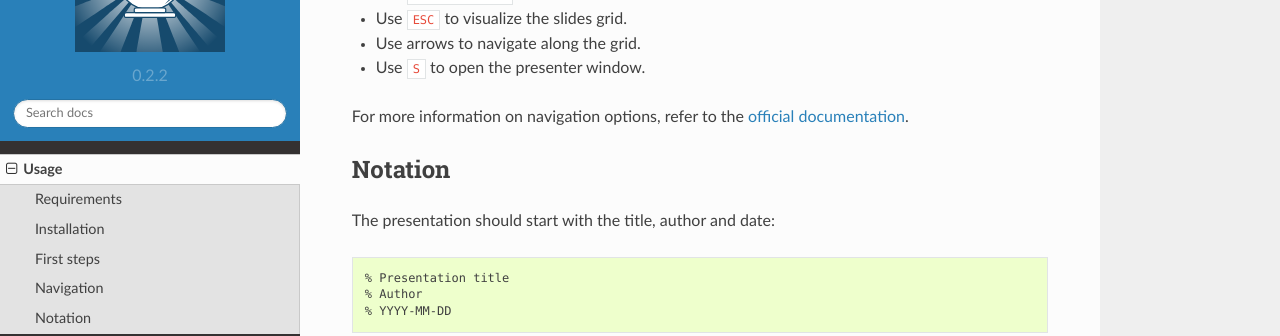
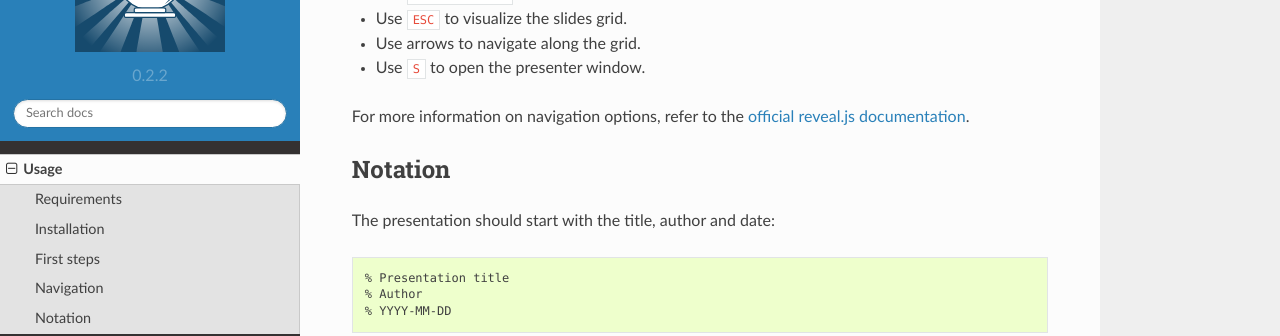
Before and after one commit to markdownreveal/markdownreveal, a Sphinx documentation site: the page built from docs/source/usage.rst, in a window 1280 px wide and 900 px high, scrolled down 1537 px. Shown: the part 151-487 px from the top of the window. Built offline with Sphinx 7.4.7 and the Read the Docs theme 2.0.0, drawn with Linux system fonts in a browser that asks for light colours; formulas are drawn with MathJax 3; some of the changed text lies outside the part shown.

Commit message:
Fix duplicate explicit target name in docs

```diff
--- a/docs/source/usage.rst
+++ b/docs/source/usage.rst
@@ -93,7 +93,7 @@
 - Use ``S`` to open the presenter window.
 
 For more information on navigation options, refer to the
-`official documentation <https://github.com/hakimel/reveal.js/>`_.
+`official reveal.js documentation <https://github.com/hakimel/reveal.js/>`_.
 
 
 .. index:: notation
@@ -181,5 +181,5 @@
 
     Markdownreveal... :heart_eyes:
 
-For more information, refer to the
-`official documentation <http://pandoc.org/MANUAL.html#pandocs-markdown>`_.
+For more information, refer to the `official Pandoc documentation
+<http://pandoc.org/MANUAL.html#pandocs-markdown>`_.
```
